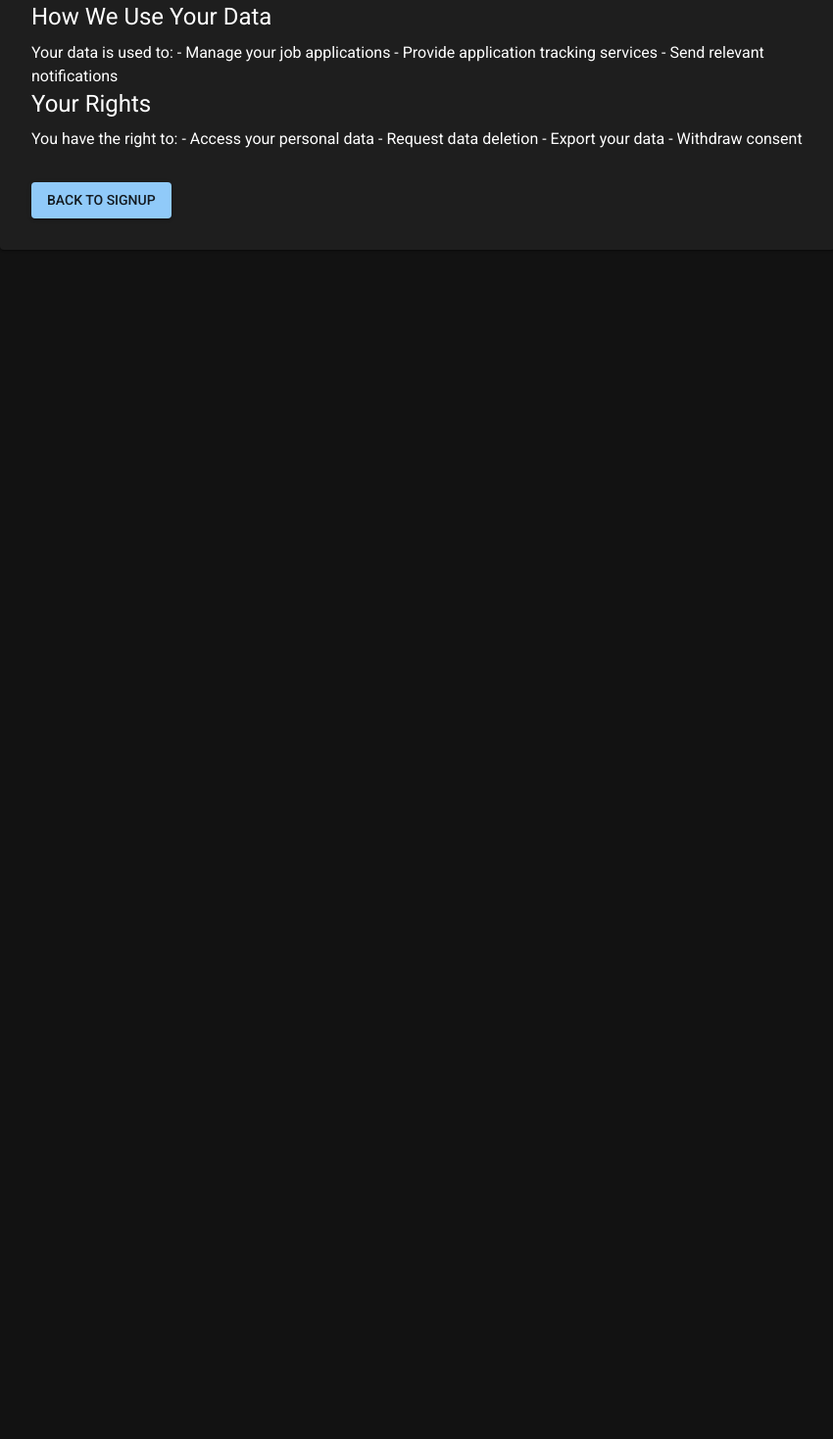
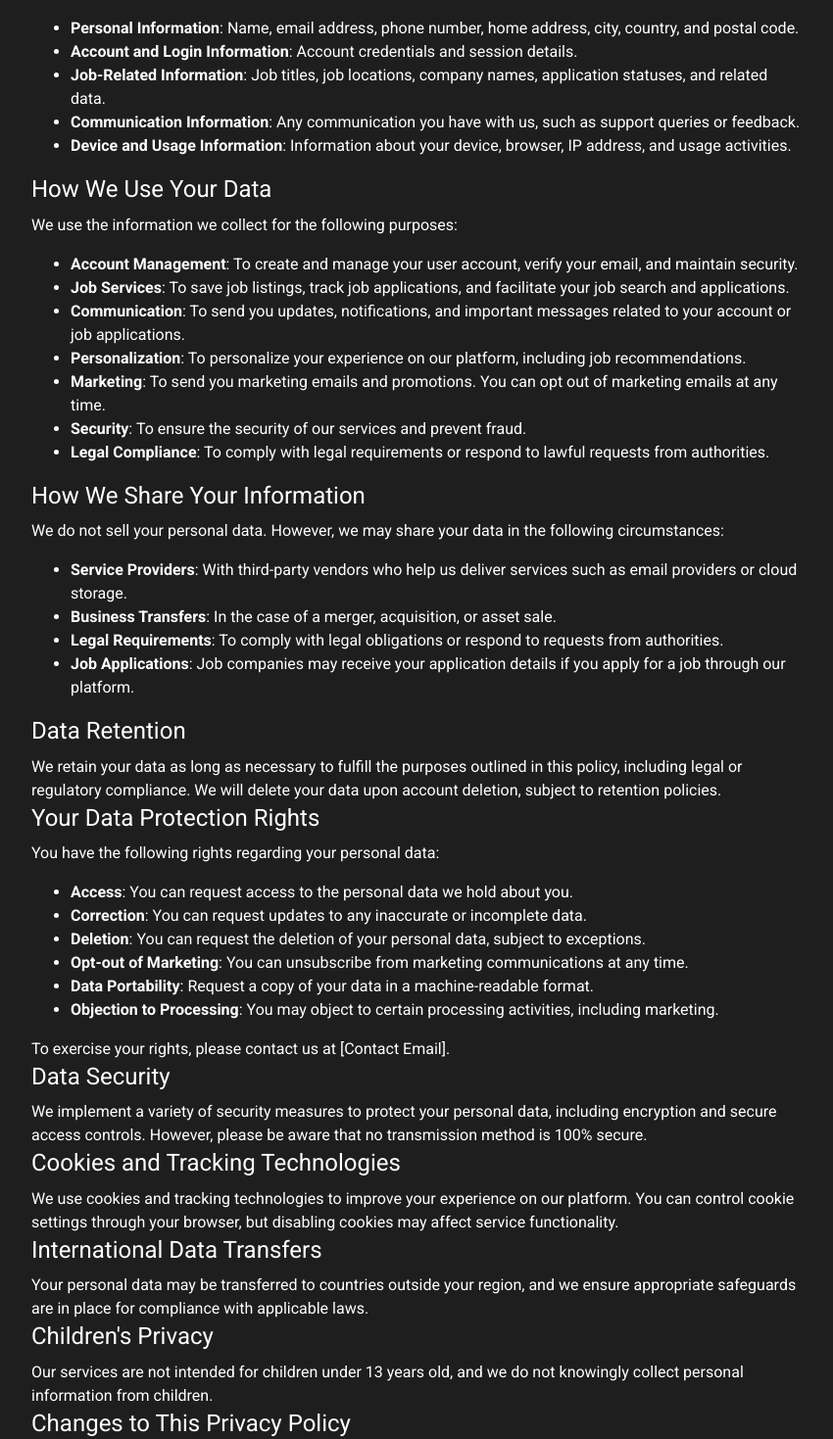
Before and after one commit to f1schhh/acca-labb, a Next.js app: page /privacy-policy in a window 1280 px wide. Shown: the part 261-1730 px from the top of the page at 98% size, without its empty margins (214-1064 px from the left). Before the commit the page ends 800 px from the top, so only its background shows below. Built offline with nearby package versions, Linux system fonts and the light colour scheme; what @mui/material-nextjs would draw is missing.

Commit message:
Update to privacy policy

```diff
--- a/src/app/privacy-policy/page.tsx
+++ b/src/app/privacy-policy/page.tsx
@@ -2,41 +2,258 @@ import { Box, Container, Typography, Button, Paper } from "@mui/material";
 
 export default function PrivacyPolicy() {
   return (
-    <Container maxWidth="md" sx={{ py: 4 }}>
+    <Container
+      maxWidth="md"
+      sx={{ py: 4 }}
+    >
       <Paper sx={{ p: 4 }}>
         <Box sx={{ py: 4 }}>
-          <Typography variant="h4" gutterBottom>
+          <Typography
+            variant="h4"
+            gutterBottom
+          >
             Privacy Policy
           </Typography>
           <Typography>Last updated: 11/12/2024</Typography>
 
-          <Typography variant="h5" gutterBottom>
+          <Typography
+            variant="h5"
+            gutterBottom
+          >
             Data We Collect
           </Typography>
+          <div>
+            We collect various types of information to provide you with the best
+            possible experience. The information we gather may include:
+            <ul>
+              <li>
+                <strong>Personal Information</strong>: Name, email address,
+                phone number, home address, city, country, and postal code.
+              </li>
+              <li>
+                <strong>Account and Login Information</strong>: Account
+                credentials and session details.
+              </li>
+              <li>
+                <strong>Job-Related Information</strong>: Job titles, job
+                locations, company names, application statuses, and related
+                data.
+              </li>
+              <li>
+                <strong>Communication Information</strong>: Any communication
+                you have with us, such as support queries or feedback.
+              </li>
+              <li>
+                <strong>Device and Usage Information</strong>: Information about
+                your device, browser, IP address, and usage activities.
+              </li>
+            </ul>
+          </div>
+
+          <Typography
+            variant="h5"
+            gutterBottom
+          >
+            How We Use Your Data
+          </Typography>
+          <div>
+            We use the information we collect for the following purposes:
+            <ul>
+              <li>
+                <strong>Account Management</strong>: To create and manage your
+                user account, verify your email, and maintain security.
+              </li>
+              <li>
+                <strong>Job Services</strong>: To save job listings, track job
+                applications, and facilitate your job search and applications.
+              </li>
+              <li>
+                <strong>Communication</strong>: To send you updates,
+                notifications, and important messages related to your account or
+                job applications.
+              </li>
+              <li>
+                <strong>Personalization</strong>: To personalize your experience
+                on our platform, including job recommendations.
+              </li>
+              <li>
+                <strong>Marketing</strong>: To send you marketing emails and
+                promotions. You can opt out of marketing emails at any time.
+              </li>
+              <li>
+                <strong>Security</strong>: To ensure the security of our
+                services and prevent fraud.
+              </li>
+              <li>
+                <strong>Legal Compliance</strong>: To comply with legal
+                requirements or respond to lawful requests from authorities.
+              </li>
+            </ul>
+          </div>
+
+          <Typography
+            variant="h5"
+            gutterBottom
+          >
+            How We Share Your Information
+          </Typography>
+          <div>
+            We do not sell your personal data. However, we may share your data
+            in the following circumstances:
+            <ul>
+              <li>
+                <strong>Service Providers</strong>: With third-party vendors who
+                help us deliver services such as email providers or cloud
+                storage.
+              </li>
+              <li>
+                <strong>Business Transfers</strong>: In the case of a merger,
+                acquisition, or asset sale.
+              </li>
+              <li>
+                <strong>Legal Requirements</strong>: To comply with legal
+                obligations or respond to requests from authorities.
+              </li>
+              <li>
+                <strong>Job Applications</strong>: Job companies may receive
+                your application details if you apply for a job through our
+                platform.
+              </li>
+            </ul>
+          </div>
+
+          <Typography
+            variant="h5"
+            gutterBottom
+          >
+            Data Retention
+          </Typography>
           <Typography>
-            We collect and process the following personal data: - Email address
-            - Name - Job application details - Account preferences
+            We retain your data as long as necessary to fulfill the purposes
+            outlined in this policy, including legal or regulatory compliance.
+            We will delete your data upon account deletion, subject to retention
+            policies.
           </Typography>
 
-          <Typography variant="h5" gutterBottom>
-            How We Use Your Data
+          <Typography
+            variant="h5"
+            gutterBottom
+          >
+            Your Data Protection Rights
+          </Typography>
+          <div>
+            You have the following rights regarding your personal data:
+            <ul>
+              <li>
+                <strong>Access</strong>: You can request access to the personal
+                data we hold about you.
+              </li>
+              <li>
+                <strong>Correction</strong>: You can request updates to any
+                inaccurate or incomplete data.
+              </li>
+              <li>
+                <strong>Deletion</strong>: You can request the deletion of your
+                personal data, subject to exceptions.
+              </li>
+              <li>
+                <strong>Opt-out of Marketing</strong>: You can unsubscribe from
+                marketing communications at any time.
+              </li>
+              <li>
+                <strong>Data Portability</strong>: Request a copy of your data
+                in a machine-readable format.
+              </li>
+              <li>
+                <strong>Objection to Processing</strong>: You may object to
+                certain processing activities, including marketing.
+              </li>
+            </ul>
+            To exercise your rights, please contact us at [Contact Email].
+          </div>
+
+          <Typography
+            variant="h5"
+            gutterBottom
+          >
+            Data Security
           </Typography>
           <Typography>
-            Your data is used to: - Manage your job applications - Provide
-            application tracking services - Send relevant notifications
+            We implement a variety of security measures to protect your personal
+            data, including encryption and secure access controls. However,
+            please be aware that no transmission method is 100% secure.
           </Typography>
 
-          <Typography variant="h5" gutterBottom>
-            Your Rights
+          <Typography
+            variant="h5"
+            gutterBottom
+          >
+            Cookies and Tracking Technologies
           </Typography>
           <Typography>
-            You have the right to: - Access your personal data - Request data
-            deletion - Export your data - Withdraw consent
+            We use cookies and tracking technologies to improve your experience
+            on our platform. You can control cookie settings through your
+            browser, but disabling cookies may affect service functionality.
           </Typography>
+
+          <Typography
+            variant="h5"
+            gutterBottom
+          >
+            International Data Transfers
+          </Typography>
+          <Typography>
+            Your personal data may be transferred to countries outside your
+            region, and we ensure appropriate safeguards are in place for
+            compliance with applicable laws.
+          </Typography>
+
+          <Typography
+            variant="h5"
+            gutterBottom
+          >
+            Children's Privacy
+          </Typography>
+          <Typography>
+            Our services are not intended for children under 13 years old, and
+            we do not knowingly collect personal information from children.
+          </Typography>
+
+          <Typography
+            variant="h5"
+            gutterBottom
+          >
+            Changes to This Privacy Policy
+          </Typography>
+          <Typography>
+            We reserve the right to update this policy. Changes will be posted
+            on this page with an updated &quot;Effective Date.&quot; We
+            encourage you to review the policy periodically.
+          </Typography>
+
+          <Typography
+            variant="h5"
+            gutterBottom
+          >
+            Contact Us
+          </Typography>
+          <div>
+            If you have questions or concerns about this Privacy Policy, please
+            contact us at:
+            <ul>
+              <li>Email: [Contact Email]</li>
+              <li>Phone: [Contact Phone Number]</li>
+              <li>Address: [Company Address]</li>
+            </ul>
+          </div>
+
+          <Button
+            variant="contained"
+            href="/signup"
+          >
+            Back to signup
+          </Button>
         </Box>
-        <Button variant="contained" href="/signup">
-          Back to signup
-        </Button>
       </Paper>
     </Container>
   );
```
